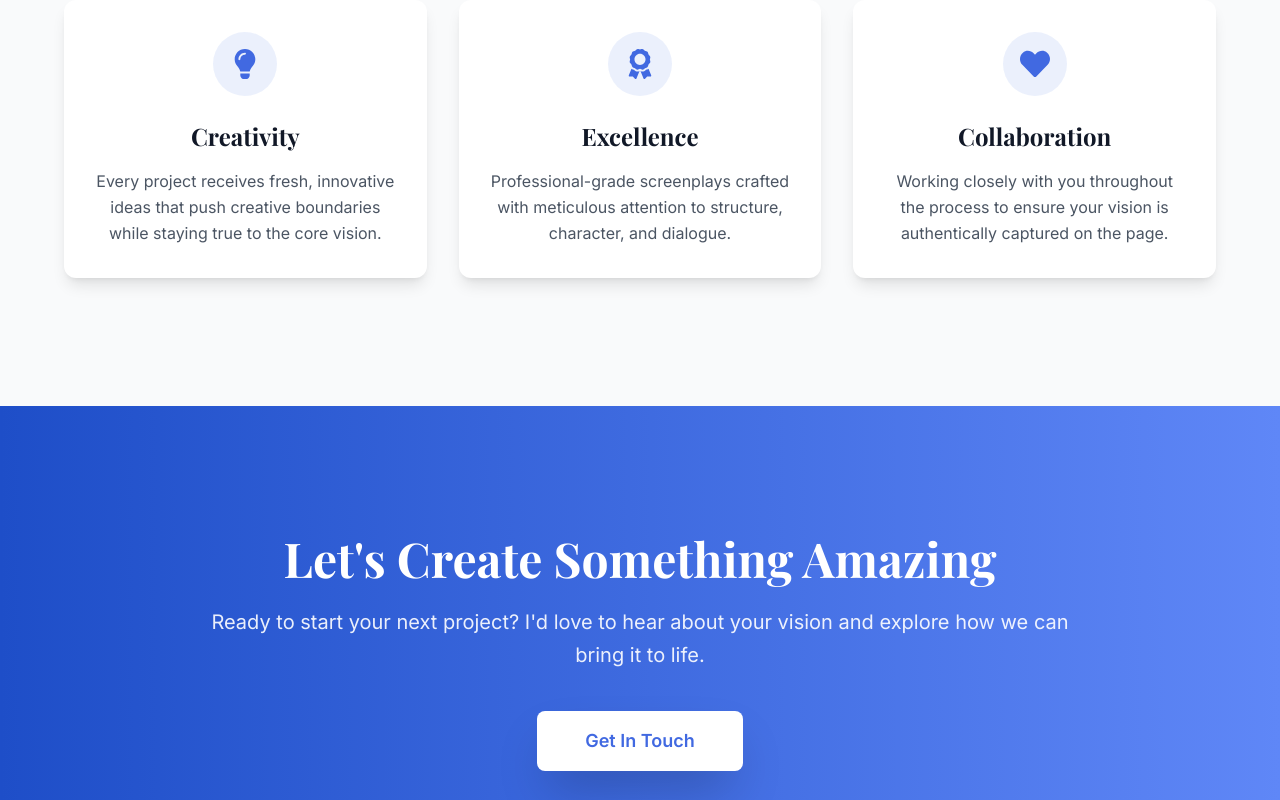
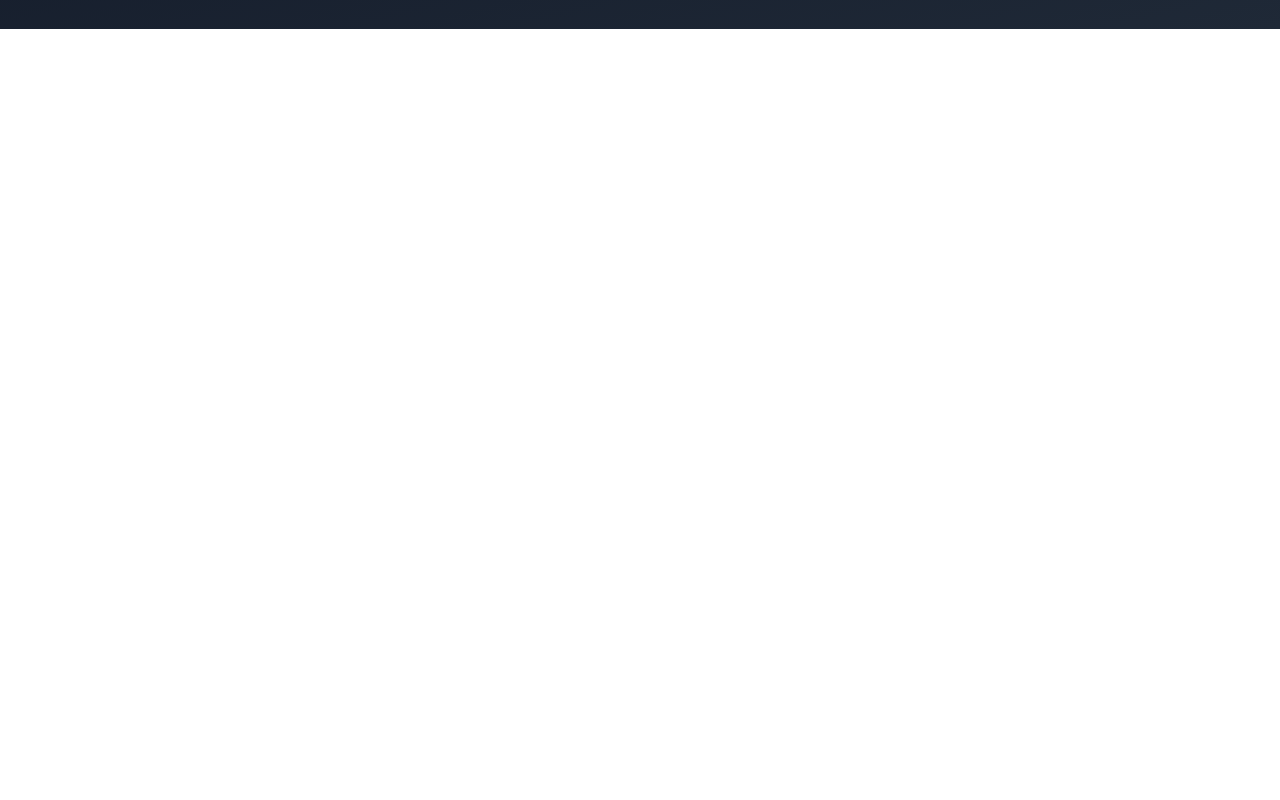
Before and after one commit to ngellis/nickiswrite.github.io, a Next.js app: page /about in a window 1280 px wide. Shown: the part 1580-2380 px from the top of the page. After the commit the page ends 1609 px from the top, so only its background shows below. Built offline with nearby package versions, Linux system fonts and the light colour scheme; a web font is replaced by a local one.

Commit message:
Remove My Approach section and CTA section from About page

```diff
--- a/app/about/page.tsx
+++ b/app/about/page.tsx
@@ -100,83 +100,6 @@ export default function About() {
         </div>
       </section>
 
-      {/* Values Section */}
-      <section className="section-padding bg-gray-50">
-        <div className="container-custom">
-          <AnimatedSection className="text-center mb-16">
-            <h2 className="text-4xl md:text-5xl font-display font-bold text-gray-900 mb-4">
-              My Approach
-            </h2>
-            <p className="text-xl text-gray-600 max-w-2xl mx-auto">
-              Core principles that guide every project I undertake
-            </p>
-          </AnimatedSection>
-
-          <div className="grid grid-cols-1 md:grid-cols-3 gap-8 max-w-6xl mx-auto">
-            <AnimatedSection delay={0.1}>
-              <div className="bg-white rounded-xl p-8 shadow-lg hover:shadow-xl transition-shadow duration-300 text-center">
-                <div className="w-16 h-16 bg-primary/10 rounded-full flex items-center justify-center mx-auto mb-6">
-                  <FaLightbulb className="text-3xl text-primary" />
-                </div>
-                <h3 className="text-2xl font-display font-bold mb-4 text-gray-900">
-                  Creativity
-                </h3>
-                <p className="text-gray-600 leading-relaxed">
-                  Every project receives fresh, innovative ideas that push creative boundaries while staying true to the core vision.
-                </p>
-              </div>
-            </AnimatedSection>
-
-            <AnimatedSection delay={0.2}>
-              <div className="bg-white rounded-xl p-8 shadow-lg hover:shadow-xl transition-shadow duration-300 text-center">
-                <div className="w-16 h-16 bg-primary/10 rounded-full flex items-center justify-center mx-auto mb-6">
-                  <FaAward className="text-3xl text-primary" />
-                </div>
-                <h3 className="text-2xl font-display font-bold mb-4 text-gray-900">
-                  Excellence
-                </h3>
-                <p className="text-gray-600 leading-relaxed">
-                  Professional-grade screenplays crafted with meticulous attention to structure, character, and dialogue.
-                </p>
-              </div>
-            </AnimatedSection>
-
-            <AnimatedSection delay={0.3}>
-              <div className="bg-white rounded-xl p-8 shadow-lg hover:shadow-xl transition-shadow duration-300 text-center">
-                <div className="w-16 h-16 bg-primary/10 rounded-full flex items-center justify-center mx-auto mb-6">
-                  <FaHeart className="text-3xl text-primary" />
-                </div>
-                <h3 className="text-2xl font-display font-bold mb-4 text-gray-900">
-                  Collaboration
-                </h3>
-                <p className="text-gray-600 leading-relaxed">
-                  Working closely with you throughout the process to ensure your vision is authentically captured on the page.
-                </p>
-              </div>
-            </AnimatedSection>
-          </div>
-        </div>
-      </section>
-
-      {/* CTA Section */}
-      <section className="section-padding bg-gradient-to-r from-primary-600 to-primary-400">
-        <div className="container-custom">
-          <AnimatedSection className="text-center max-w-4xl mx-auto">
-            <h2 className="text-4xl md:text-5xl font-display font-bold text-white mb-6">
-              Let's Create Something Amazing
-            </h2>
-            <p className="text-xl text-white/90 mb-10 leading-relaxed">
-              Ready to start your next project? I'd love to hear about your vision and explore how we can bring it to life.
-            </p>
-            <Link
-              href="/contact"
-              className="btn-primary bg-white text-primary hover:bg-gray-100 shadow-2xl inline-block px-12 py-4 text-lg"
-            >
-              Get In Touch
-            </Link>
-          </AnimatedSection>
-        </div>
-      </section>
     </>
   )
 }
```
Also changed, not shown: 1 other file (tests, documents, lock files or other folders).
